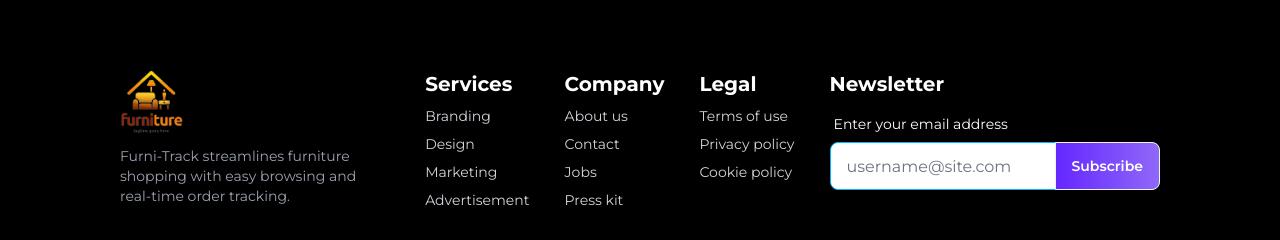
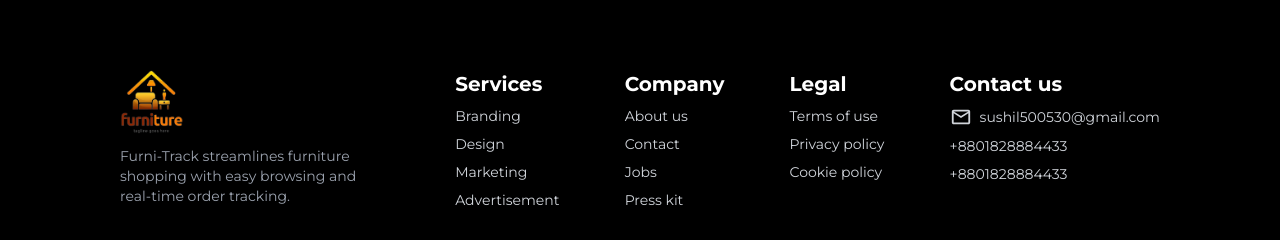
Before and after one commit to Sushil500530/Book_Reader_Clube_Client_Side, a React (Vite) app: page / in a window 1280 px wide. Shown: the part 6060-6300 px from the top of the page. Built offline with nearby package versions, Linux system fonts and the light colour scheme; no server answers; a web font is replaced by a local one.

Commit message:
add remove news letter in footer and add contact info

```diff
--- a/src/pages/footer/FooterPage.jsx
+++ b/src/pages/footer/FooterPage.jsx
@@ -1,26 +1,9 @@
-import { useState } from "react";
 import Logo from "../../components/header/logo/Logo";
 import Container from "../../shared/container/Container";
-import Swal from "sweetalert2";
-import toast from "react-hot-toast";
+import { MdOutlineMail } from "react-icons/md";
+
 
 const FooterPage = () => {
-    const [email, setEmail] = useState('')
-    const handleSubscribe = (e) => {
-        e.preventDefault();
-        if (!email) {
-            return toast.error('Please enter Your Email')
-        }
-        if (/^\w+([.-]?\w+)*@\w+([.-]?\w+)*(\.\w{2,3})+$/.test(email)) {
-            return Swal.fire({
-                title: "Congrates!🎉",
-                text: "Your Submissions have been submitted",
-                icon: "success",
-                timer: 1000
-            });
-        }
-        return toast.error("You have entered an invalid email address!")
-    }
 
     return (
         <footer className="bg-black mt-12 p-3 md:p-10">
@@ -50,32 +33,14 @@ const FooterPage = () => {
                         <a className="link link-hover">Privacy policy</a>
                         <a className="link link-hover">Cookie policy</a>
                     </nav>
-                    <form>
-                        <header className="text-xl font-bold !text-white">Newsletter</header>
-                        <fieldset className="form-control">
-                            <label className="label">
-                                <span className="label-text text-white">
-                                    Enter your email address
-                                </span>
-                            </label>
-                            <div className="join flex items-center flex-row md:flex-row lg:flex-row w-full h-auto gap-0">
-                                <input
-                                    type="email"
-                                    name="email"
-                                    onChange={(e) => setEmail(e.target.value)}
-                                    placeholder="username@site.com"
-                                    className="input text-black input-bordered input-info join-item w-full"
-                                    required
-                                />
-                                <input
-                                    type="submit"
-                                    onClick={handleSubscribe}
-                                    className="btn custom-bg-color join-item text-white"
-                                    value='Subscribe'
-                                />
-                            </div>
-                        </fieldset>
-                    </form>
+                    <nav>
+                        <header className="text-xl font-bold !text-white">Contact us</header>
+                        <a href="mailto:sushil500530@gmail.com" className="link link-hover flex items-center gap-2">
+                            <MdOutlineMail size={22} />
+                            sushil500530@gmail.com</a>
+                        <a className="link link-hover">+8801828884433</a>
+                        <a className="link link-hover"> +8801828884433</a>
+                    </nav>
                 </div>
             </Container>
         </footer>
```
